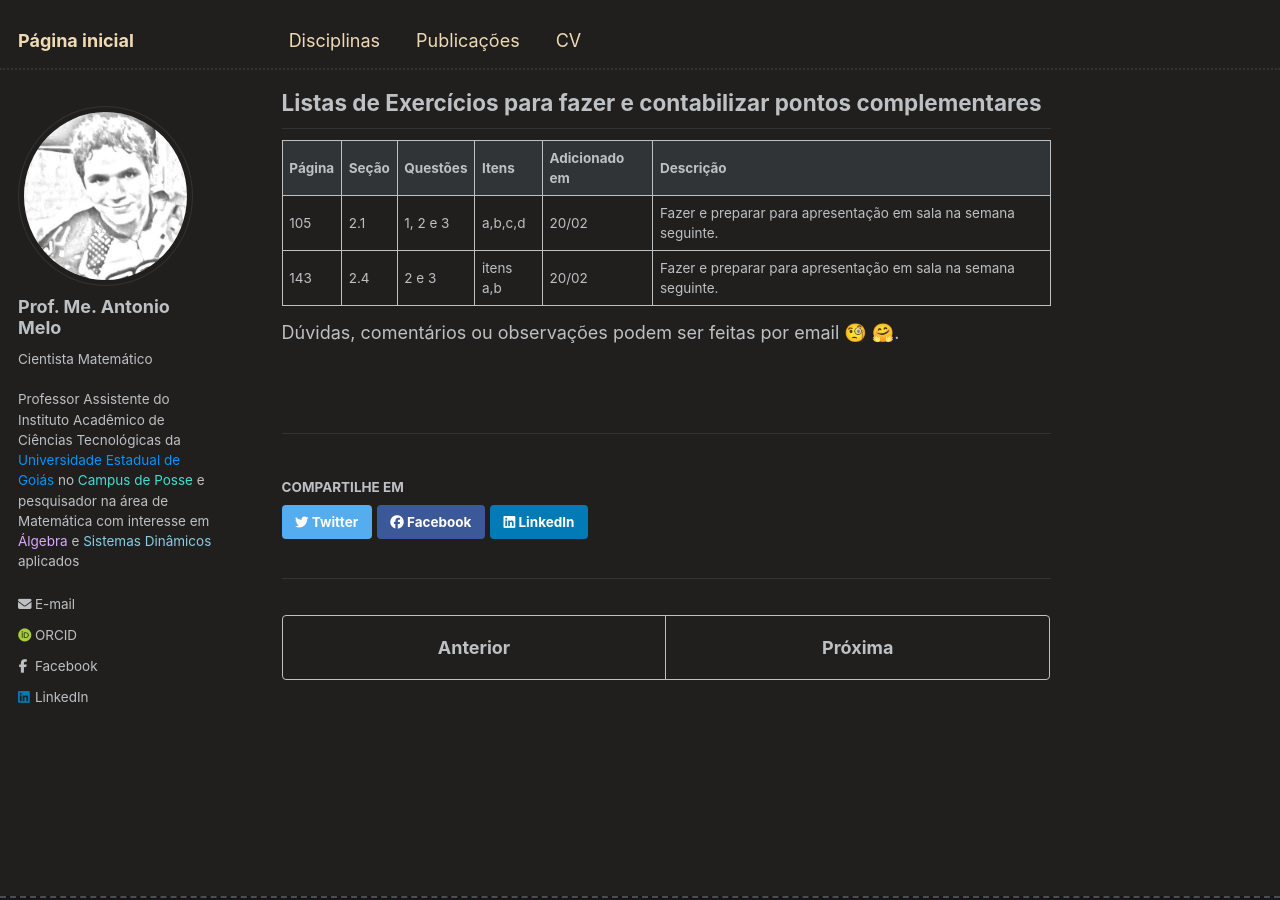
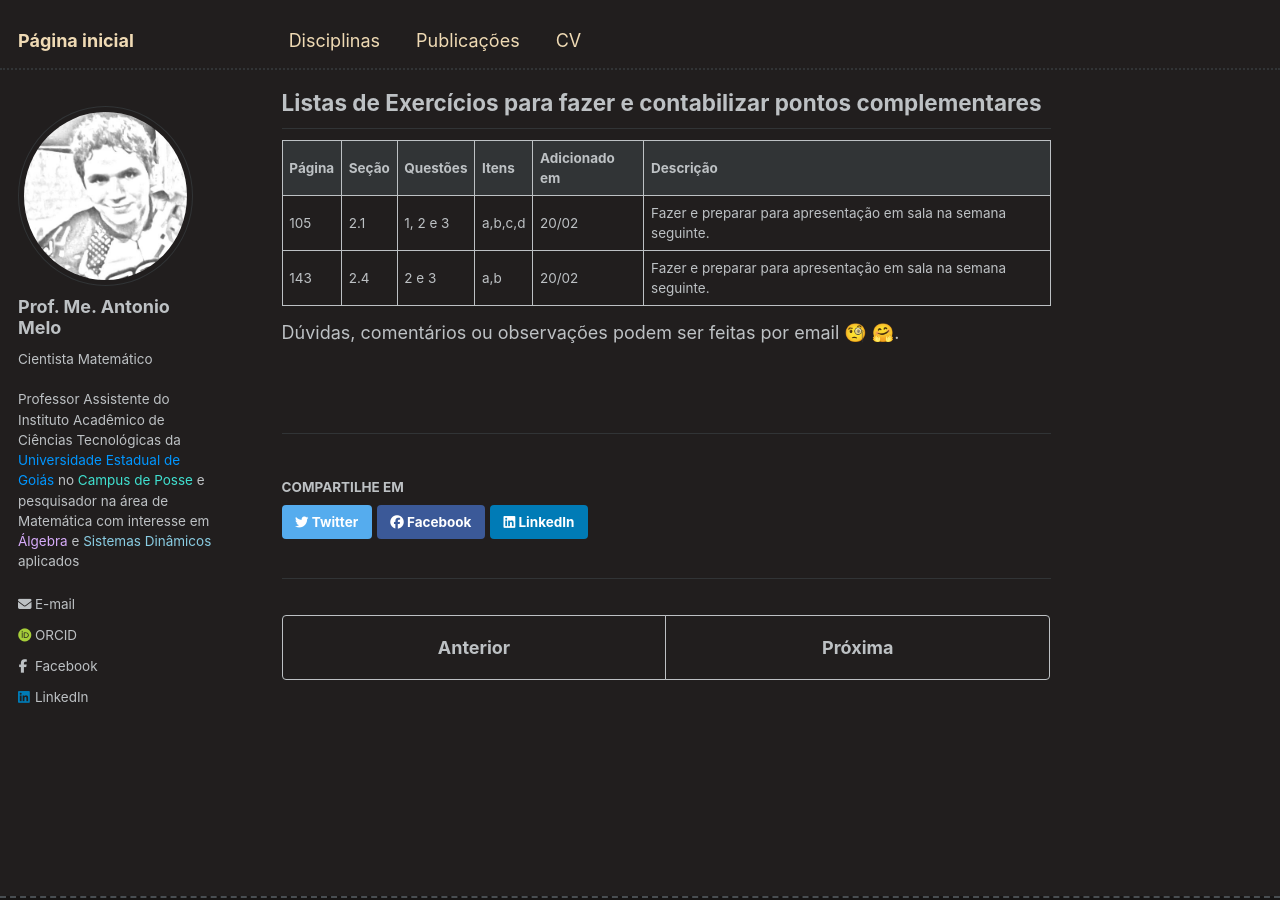
Before and after one commit to antmelo/antmelo.github.io, a Jekyll site: the page built from _teaching/2025-1-calculo.md, in a window 1280 px wide and 900 px high, scrolled down 1138 px. Built offline with Jekyll 4.4.1, drawn with Linux system fonts in a browser that asks for light colours; some web fonts are replaced.

Commit message:
Update 2025-1-calculo.md

```diff
--- a/_teaching/2025-1-calculo.md
+++ b/_teaching/2025-1-calculo.md
@@ -36,8 +36,8 @@ que está disponível para [Download Aqui](https://www.mediafire.com/file/njhisf
 ## Listas de Exercícios para fazer e contabilizar pontos complementares
 
 |   Página    | Seção  | Questões  | Itens | Adicionado em   |              Descrição                                  |
-| --------    | -----  | -----     | ----- | ------    | ------------------------------------------------------------ |
+| --------    | -----  | -----     | ----- | -------------   | ------------------------------------------------------- |
 |  105 | 2.1  |  1, 2 e 3 | a,b,c,d  | 20/02   | Fazer e preparar para apresentação em sala na semana seguinte.   |
-|  143 | 2.4  |  2 e 3 | itens a,b | 20/02   | Fazer e preparar para apresentação em sala na semana seguinte.   |
+|  143 | 2.4  |  2 e 3 |  a,b | 20/02   | Fazer e preparar para apresentação em sala na semana seguinte.   |
 
    Dúvidas, comentários ou observações podem ser feitas por email &#129488; &#129303;.
```
